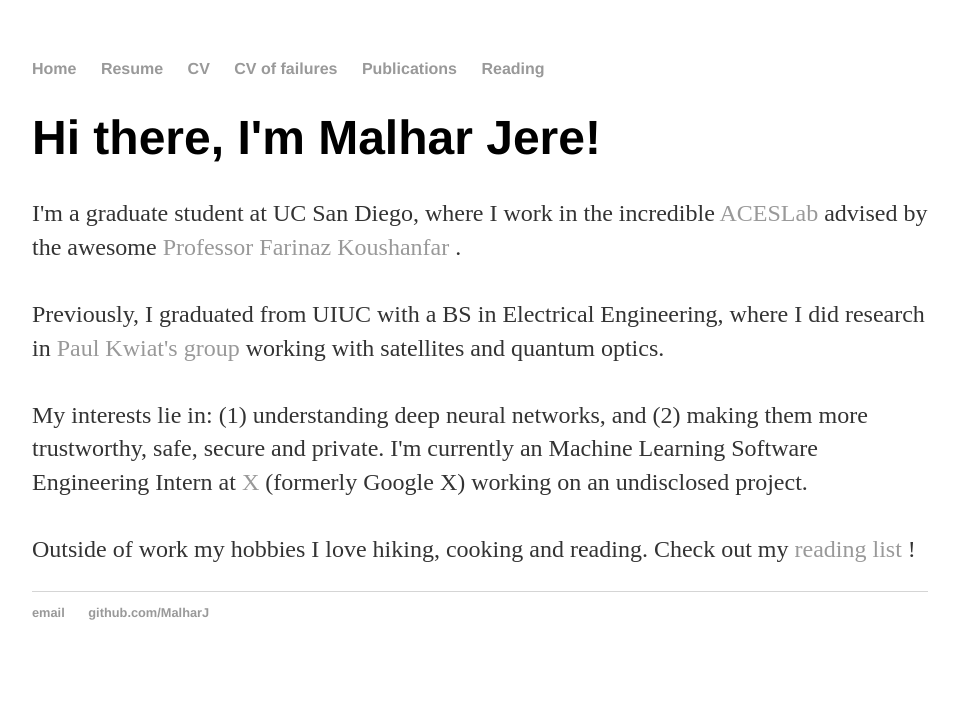
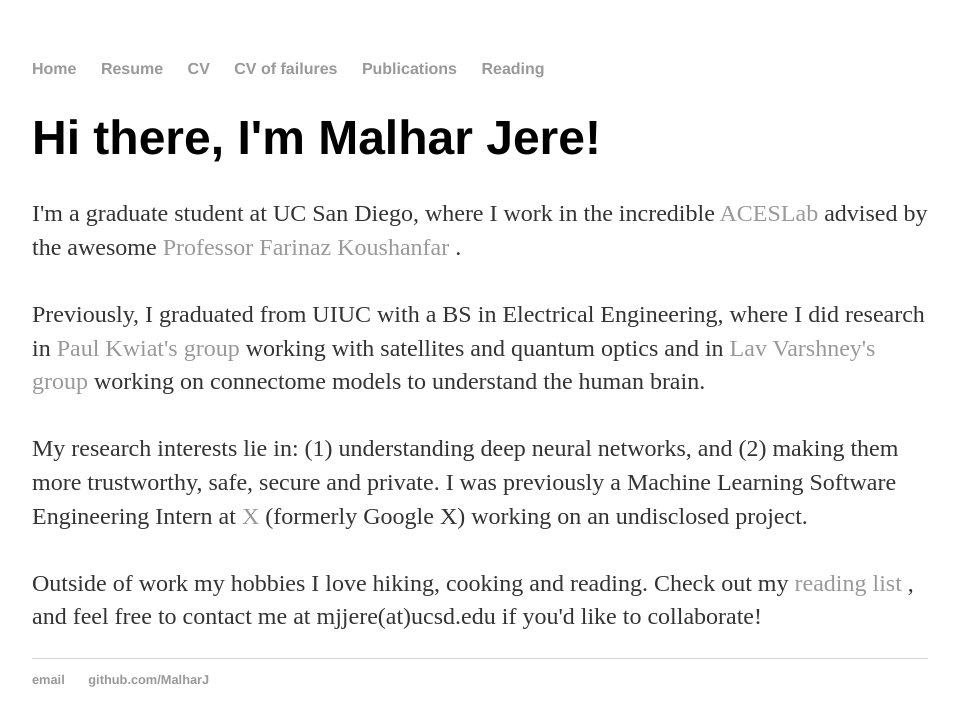
Before and after one commit to MalharJ/MalharJ.github.io, a Jekyll site: the page built from index.html, in a window 1280 px wide. Shown: the top 726 px of the page, without its empty margins (160-1119 px from the left). Built offline with Jekyll 4.4.1, drawn with Linux system fonts in a browser that asks for light colours.

Commit message:
Update index.html

```diff
--- a/index.html
+++ b/index.html
@@ -9,14 +9,14 @@ title: Malhar Jere
 
 	<br><br>
 
-	Previously, I graduated from UIUC with a BS in Electrical Engineering, where I did research in <a href="http://research.physics.illinois.edu/QI/Photonics/"> Paul Kwiat's group</a> working with satellites and quantum optics.
+	Previously, I graduated from UIUC with a BS in Electrical Engineering, where I did research in <a href="http://research.physics.illinois.edu/QI/Photonics/"> Paul Kwiat's group</a> working with satellites and quantum optics and in <a href="http://www.varshney.csl.illinois.edu/"> Lav Varshney's group</a> working on connectome models to understand the human brain.
 
 	<br><br>
 
-	My interests lie in: (1) understanding deep neural networks, and (2) making them more trustworthy, safe, secure and private. I'm currently an Machine Learning Software Engineering Intern at <a href="https://x.company/"> X </a> (formerly Google X) working on an undisclosed project.
+	My research interests lie in: (1) understanding deep neural networks, and (2) making them more trustworthy, safe, secure and private. I was previously a Machine Learning Software Engineering Intern at <a href="https://x.company/"> X </a> (formerly Google X) working on an undisclosed project.
 
 	<br><br>
 
-	Outside of work my hobbies I love hiking, cooking and reading. Check out my <a href="/book_reviews"> reading list </a>!
+	Outside of work my hobbies I love hiking, cooking and reading. Check out my <a href="/book_reviews"> reading list </a>, and feel free to contact me at mjjere(at)ucsd.edu if you'd like to collaborate!
 
 </div><!-- /.blurb -->
```
